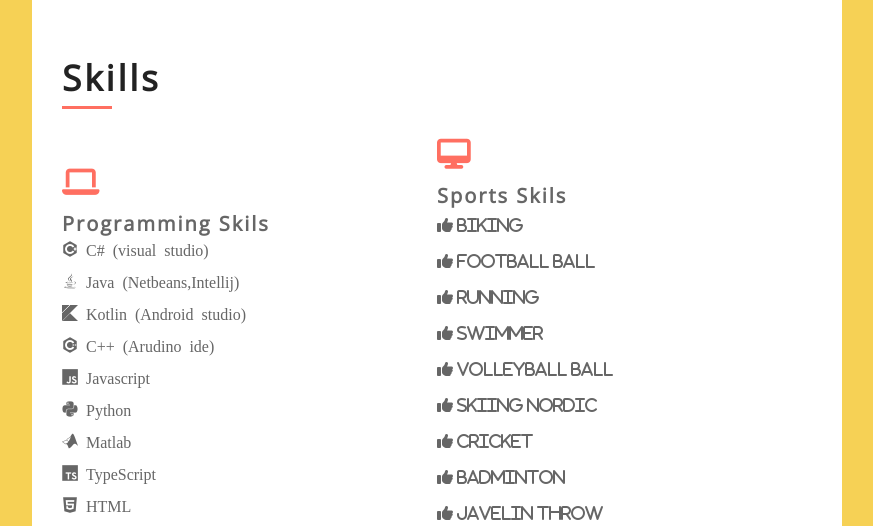
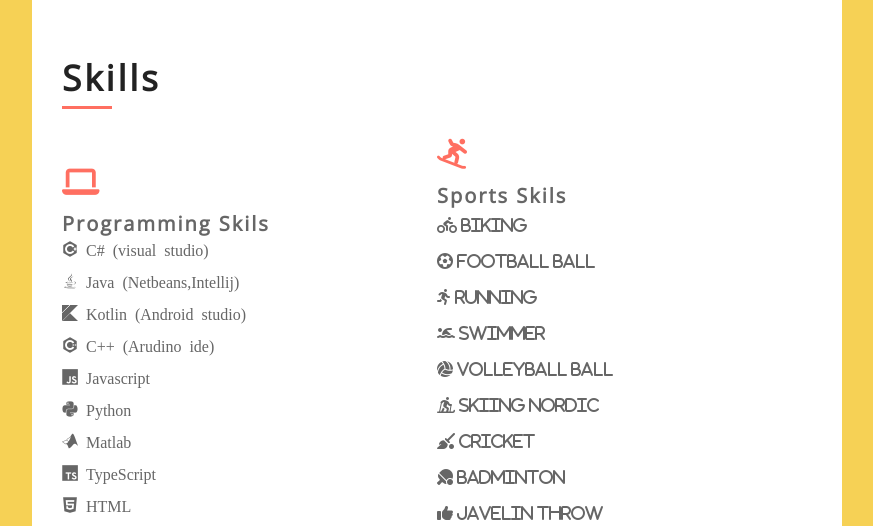
Before and after one commit to rajaradnampiranavan/R.Piranavan-Curriculum-Vitae, a plain HTML site: page index.html in a window 1280 px wide. Shown: the part 3640-4166 px from the top of the page, without its empty margins (368-1241 px from the left). Drawn offline with nearby package versions, Linux system fonts and the light colour scheme; a script that the page names is missing.

Commit message:
Update index.html

```diff
--- a/index.html
+++ b/index.html
@@ -423,18 +423,18 @@
                                     <p class="devicon-css3-plain"> CSS </p>
                                 </div>
                             </div>
-                            <div class="row-md-5">
+                             <div class="row-md-5">
                                 <div class="srv-col">
-                                    <i class="fa fa-desktop"></i>
+                                    <i class="fas fa-snowboarding"></i>
                                     <h3>Sports Skils</h3>
-                                    <p class='fas fa-thumbs-up'> Biking</p><br>
-                                    <p class='fas fa-thumbs-up'> Football Ball</p><br>
-                                    <p class='fas fa-thumbs-up'> Running</p><br>
-                                    <p class='fas fa-thumbs-up'> Swimmer</p><br>
-                                    <p class='fas fa-thumbs-up'> Volleyball Ball </p><br>
-                                    <p class='fas fa-thumbs-up'> Skiing Nordic</p><br>
-                                    <p class='fas fa-thumbs-up'> Cricket</p><br>
-                                    <p class='fas fa-thumbs-up'> Badminton</p><br>
+                                    <p class="fas fa-biking"> Biking</p><br>
+                                    <p class="fas fa-futbol"> Football Ball</p><br>
+                                    <p class="fas fa-running"> Running</p><br>
+                                    <p class="fas fa-swimmer"> Swimmer</p><br>
+                                    <p class="fas fa-volleyball-ball"> Volleyball Ball </p><br>
+                                    <p class="fas fa-skiing-nordic"> Skiing Nordic</p><br>
+                                    <p class="fas fa-quidditch"> Cricket</p><br>
+                                    <p class="fas fa-table-tennis"> Badminton</p><br>
                                     <p class='fas fa-thumbs-up'> Javelin throw</p><br>
                                     <p class='fas fa-thumbs-up'> Jumb</p>
                                 </div>
```
